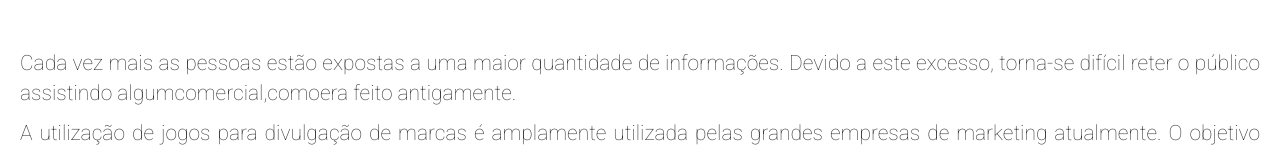
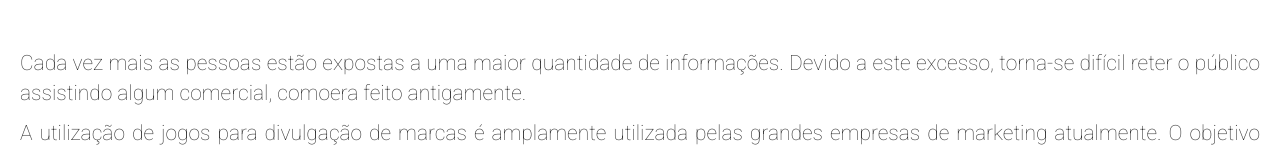
Before and after one commit to ais-opensource/portal, a React (Create React App) app: page /jogos-publicitarios in a window 1280 px wide. Shown: the part 742-894 px from the top of the page. Built offline with nearby package versions, Linux system fonts and the light colour scheme; some icons are missing.

Commit message:
Mudar o modo de usar elementos nos componentes

```diff
--- a/src/components/RealidadeVirtual/Educativo/Educativo.js
+++ b/src/components/RealidadeVirtual/Educativo/Educativo.js
@@ -38,8 +38,9 @@ export class Educativo extends React.Component {
             title='Conteúdo educativo imersivo'
             subheader='Aumente o rendimento e a taxa de aprendizado de alunos em até 90%'
             imageUrl='./educativo-imersivo.jpeg'
-            body={this.renderConteudo()}
-          />
+          >
+            {this.renderConteudo()}
+          </Article>
         </div>
       )
     }
--- a/src/components/RealidadeVirtual/JogosPublicitarios/JogosPublicitarios.js
+++ b/src/components/RealidadeVirtual/JogosPublicitarios/JogosPublicitarios.js
@@ -13,14 +13,15 @@ export class JogosPublicitarios extends React.Component {
       <div>
         <p className="paragraph">
           Cada vez mais as pessoas estão expostas a uma maior quantidade de informações.
-          Devido a este excesso, torna-se difícil reter o público assistindo algumcomercial,comoera feito antigamente.
+          Devido a este excesso, torna-se difícil reter o público assistindo algum comercial, comoera feito antigamente.
         </p>
         <p className="paragraph">
-          A utilização de jogos para divulgação de marcas é amplamente utilizada pelas grandes empresas de marketing atualmente. O objetivo deste aplicativo
-          é chamar a atenção para a marca e liga-la a sensações que intensifiquem o consumo.
+          A utilização de jogos para divulgação de marcas é amplamente utilizada pelas grandes empresas de marketing atualmente.
+          O objetivo deste aplicativo é chamar a atenção para a marca e liga-la a sensações que intensifiquem o consumo.
         </p>
         <p className="paragraph">
-          Unindo os conceitos de jogos publicitários e realidade virtual, é possível intensificar as sensações já proporcionadas normalmente pelo jogo, através da imersão.
+          Unindo os conceitos de jogos publicitários e realidade virtual, é possível intensificar as sensações
+          já proporcionadas normalmente pelo jogo, através da imersão.
         </p>
       </div>
     )
@@ -31,9 +32,10 @@ export class JogosPublicitarios extends React.Component {
         <Article
           title='Jogos Publicitários'
           subheader='Conecte sua marca a sensações únicas através de conteúdo digital em realidade virtual a aumentada'
-          body={this.renderConteudo()}
           imageUrl='./jogos-publicitarios.jpeg'
-        />
+        >
+          {this.renderConteudo()}
+        </Article>
       </div>
     )
   }
--- a/src/components/RealidadeVirtual/Maquetes/Maquetes.js
+++ b/src/components/RealidadeVirtual/Maquetes/Maquetes.js
@@ -29,9 +29,10 @@ export class Maquetes extends React.Component {
         <Article
           title='Desenvolvimento de maquetes Virtuais'
           subheader='Visualize projetos em tours virtuais'
-          body={this.renderConteudo()}
           imageUrl='./maquete-digital.jpeg'
-        />
+        >
+          {this.renderConteudo()}
+        </Article>
       </div>
     )
   }
--- a/src/components/RealidadeVirtual/Promocoes/Promocoes.js
+++ b/src/components/RealidadeVirtual/Promocoes/Promocoes.js
@@ -29,9 +29,10 @@ export class Promocoes extends React.Component {
         <Article
           title='Promoções Turísticas'
           subheader='Atraia mais clientes para o seu negócio e melhore a experiência turística deles'
-          body={this.renderConteudo()}
           imageUrl='./town-on-rocks-by-sea.jpeg'
-        />
+        >
+          {this.renderConteudo()}
+        </Article>
       </div>
     )
   }
--- a/src/components/RealidadeVirtual/Serios/Serios.js
+++ b/src/components/RealidadeVirtual/Serios/Serios.js
@@ -34,9 +34,10 @@ export class Serios extends React.Component {
         <Article
           title='Jogos Sérios'
           subheader='Treine a sua equipe com mais segurança e menos custo'
-          body={this.renderConteudo()}
           imageUrl='./treinamento-incendio-fora.png'
-        />
+        >
+          {this.renderConteudo()}
+        </Article>
       </div>
     )
   }
--- a/src/components/content/Article/Article.js
+++ b/src/components/content/Article/Article.js
@@ -5,7 +5,7 @@ import './Article.css'
 
 export class Article extends React.Component {
     render() {
-      const { title, subheader, body, imageUrl } = this.props
+      const { title, subheader, children, imageUrl } = this.props
       return (
         <div>
           <ImageFullWidthWithDescription title={title} textContent={subheader} imageUrl={imageUrl}/>
@@ -13,7 +13,7 @@ export class Article extends React.Component {
 
           </div>
           <div className="article-body">
-            {body}
+            {children}
           </div>
         </div>
       )
```
